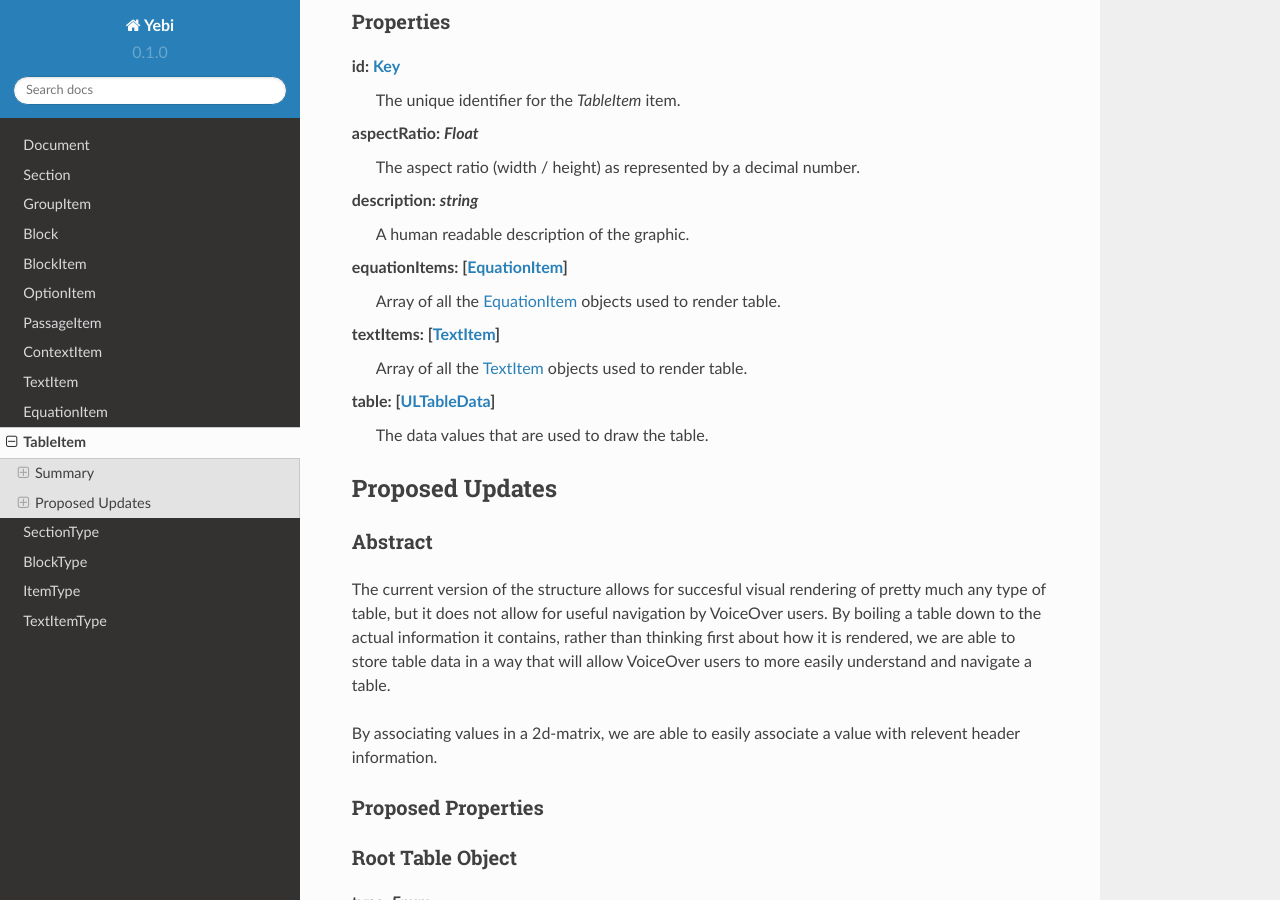
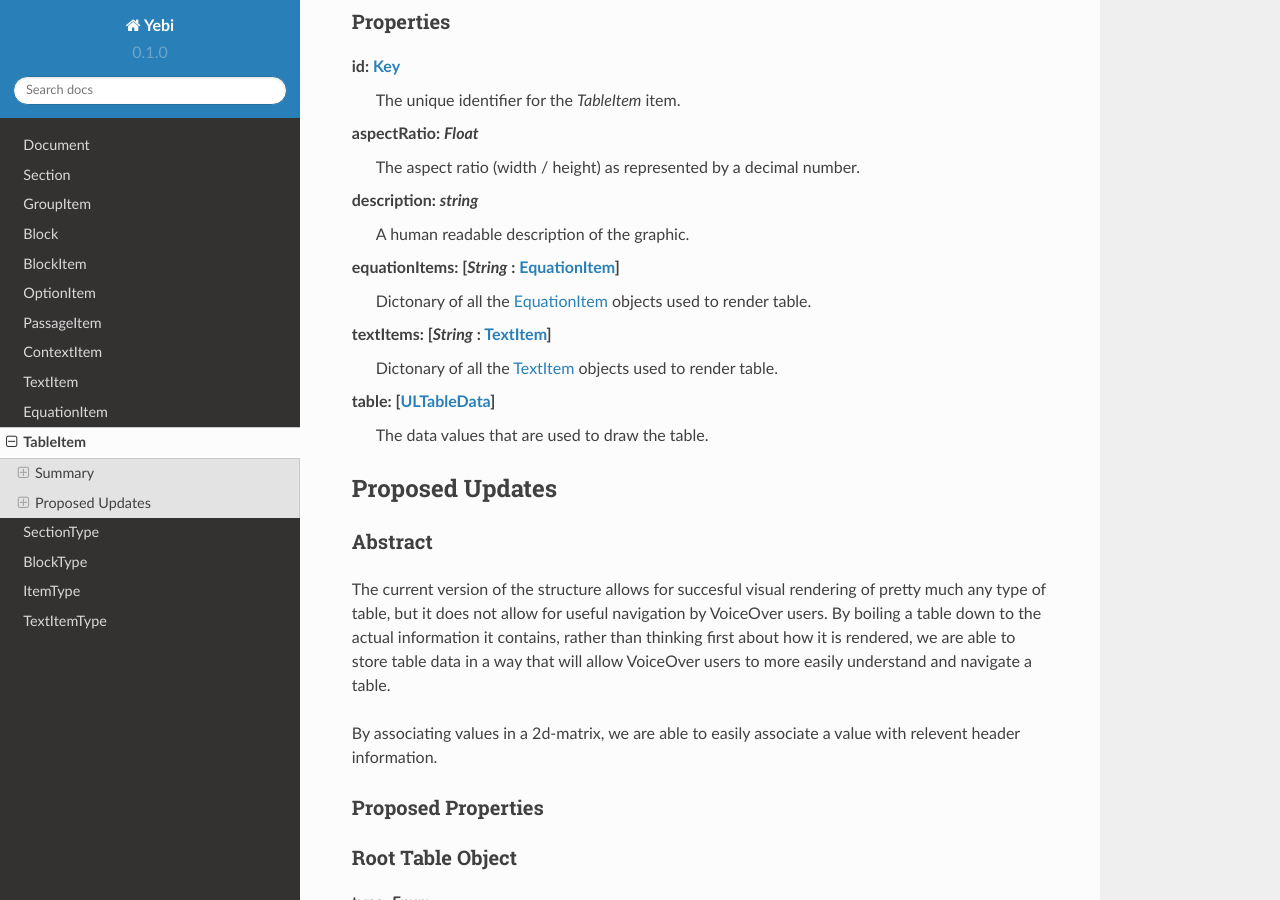
Before and after one commit to UNARDanielPratt/Yebi-Docs, a Sphinx documentation site: the page built from docs/source/tableitem.rst, in a window 1280 px wide and 900 px high, scrolled down 405 px. Built offline with Sphinx 7.4.7 and the Read the Docs theme 2.0.0, drawn with Linux system fonts in a browser that asks for light colours.

Commit message:
fix: change arrays to dictionaries

```diff
--- a/docs/source/tableitem.rst
+++ b/docs/source/tableitem.rst
@@ -24,11 +24,11 @@ Properties
 **description**: *string*
   A human readable description of the graphic.
 
-**equationItems**: [:doc:`/equationitem`]
-  Array of all the :doc:`/equationitem` objects used to render table.
+**equationItems**: [*String* : :doc:`/equationitem`]
+  Dictonary of all the :doc:`/equationitem` objects used to render table.
 
-**textItems**: [:doc:`/textitem`]
-  Array of all the :doc:`/textitem` objects used to render table.
+**textItems**: [*String* : :doc:`/textitem`]
+  Dictonary of all the :doc:`/textitem` objects used to render table.
 
 **table**: [:doc:`/ultabledata`]
   The data values that are used to draw the table.
--- a/yebi.py
+++ b/yebi.py
@@ -2,7 +2,7 @@
 Yebi - An accessible SAT practice test.
 """
 
-__version__ = "0.0.12"
+__version__ = "0.0.13"
 
 
 class InvalidKindError(Exception):
```
